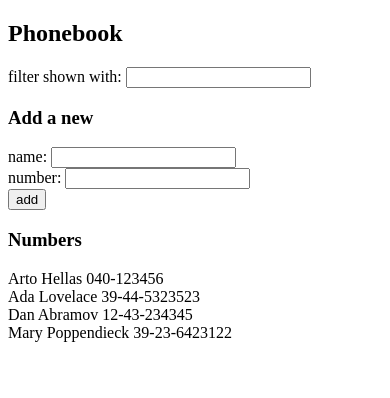
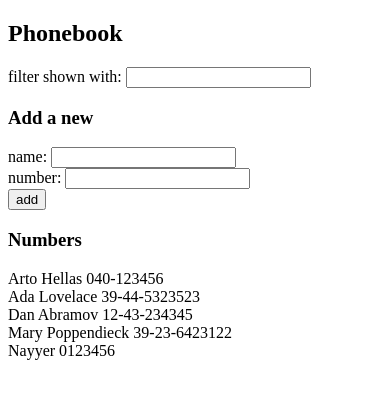
Before and after one commit to NayyerAhmad/fullstack-open-2024, a React (Vite) app in the folder part2/phonebook/: page / in a window 390 px wide. Shown: the top 398 px of the page. Built offline with nearby package versions, Linux system fonts and the light colour scheme; data requests are answered from the project's data file.

Commit message:
feat: Save phonebook entries to the backend using POST request

```diff
--- a/part2/phonebook/db.json
+++ b/part2/phonebook/db.json
@@ -1,8 +1,29 @@
 {
-    "persons": [
-      { "name": "Arto Hellas", "number": "040-123456", "id": "1" },
-      { "name": "Ada Lovelace", "number": "39-44-5323523", "id": "2" },
-      { "name": "Dan Abramov", "number": "12-43-234345", "id": "3" },
-      { "name": "Mary Poppendieck", "number": "39-23-6423122", "id": "4" }
-    ]
-  }
+  "persons": [
+    {
+      "name": "Arto Hellas",
+      "number": "040-123456",
+      "id": "1"
+    },
+    {
+      "name": "Ada Lovelace",
+      "number": "39-44-5323523",
+      "id": "2"
+    },
+    {
+      "name": "Dan Abramov",
+      "number": "12-43-234345",
+      "id": "3"
+    },
+    {
+      "name": "Mary Poppendieck",
+      "number": "39-23-6423122",
+      "id": "4"
+    },
+    {
+      "id": "976e",
+      "name": "Nayyer",
+      "number": "0123456"
+    }
+  ]
+}
--- a/part2/phonebook/src/App.jsx
+++ b/part2/phonebook/src/App.jsx
@@ -3,6 +3,7 @@ import axios from 'axios'
 import Filter from './Filter'
 import PersonForm from './PersonForm'
 import Persons from './Persons'
+import personService from './services/persons' // Import the service
 
 const App = () => {
   const [persons, setPersons] = useState([])
@@ -11,13 +12,11 @@ const App = () => {
   const [search, setSearch] = useState('')
 
   useEffect(() => {
-    axios.get('http://localhost:3001/persons')
-      .then(response => {
-        setPersons(response.data)
-      })
-      .catch(error => {
-        console.error('There was an error fetching the persons:', error)
-      })
+    personService.getAll().then(response => {
+      setPersons(response)
+    }).catch(error => {
+      console.error('There was an error fetching the persons:', error)
+    })
   }, [])
 
   const handleNameChange = (event) => {
@@ -37,8 +36,12 @@ const App = () => {
     if (persons.some(person => person.name === newName)) {
       alert(`${newName} is already added to phonebook`)
     } else {
-      const newPerson = { name: newName, number: newNumber, id: persons.length + 1 }
-      setPersons(persons.concat(newPerson))
+      const newPerson = { name: newName, number: newNumber }
+      personService.create(newPerson).then(returnedPerson => {
+        setPersons(persons.concat(returnedPerson)) // Add to state after successful creation
+      }).catch(error => {
+        console.error('Error adding person:', error)
+      })
     }
     setNewName('')
     setNewNumber('')
@@ -51,11 +54,8 @@ const App = () => {
   return (
     <div>
       <h2>Phonebook</h2>
-
       <Filter value={search} onChange={handleSearchChange} />
-
       <h3>Add a new</h3>
-
       <PersonForm
         onSubmit={addPerson}
         newName={newName}
@@ -63,9 +63,7 @@ const App = () => {
         newNumber={newNumber}
         onNumberChange={handleNumberChange}
       />
-
       <h3>Numbers</h3>
-
       <Persons persons={filteredPersons} />
     </div>
   )
--- /dev/null
+++ b/part2/phonebook/src/services/persons.js
@@ -0,0 +1,21 @@
+import axios from 'axios'
+
+const baseUrl = 'http://localhost:3001/persons'
+
+const getAll = () => {
+  return axios.get(baseUrl).then(response => response.data)
+}
+
+const create = (newPerson) => {
+  return axios.post(baseUrl, newPerson).then(response => response.data)
+}
+
+const update = (id, updatedPerson) => {
+  return axios.put(`${baseUrl}/${id}`, updatedPerson).then(response => response.data)
+}
+
+const remove = (id) => {
+  return axios.delete(`${baseUrl}/${id}`)
+}
+
+export default { getAll, create, update, remove }
```
